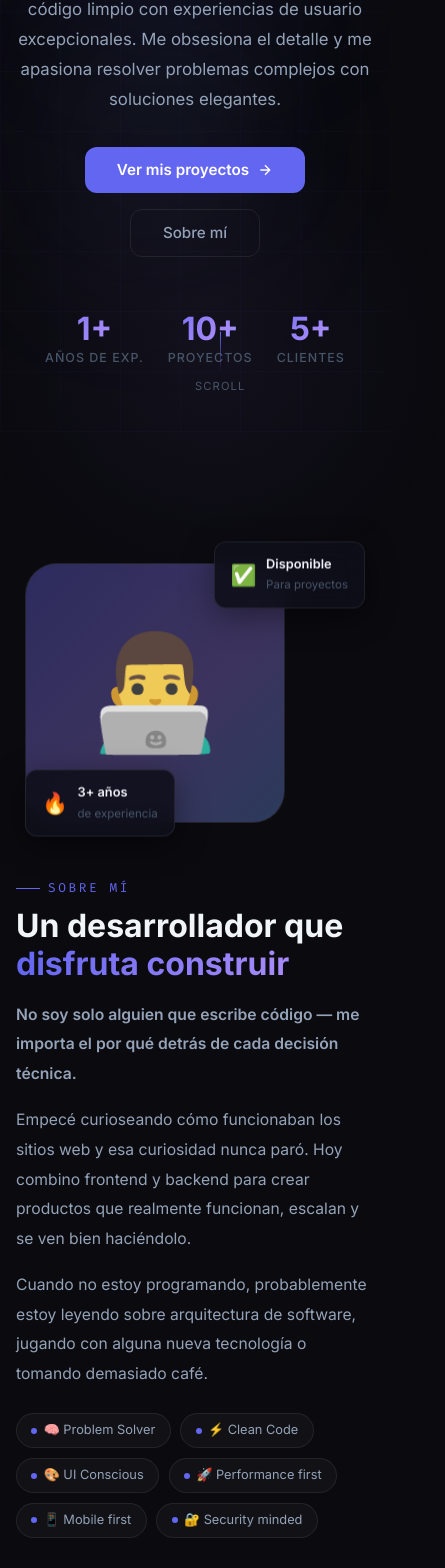
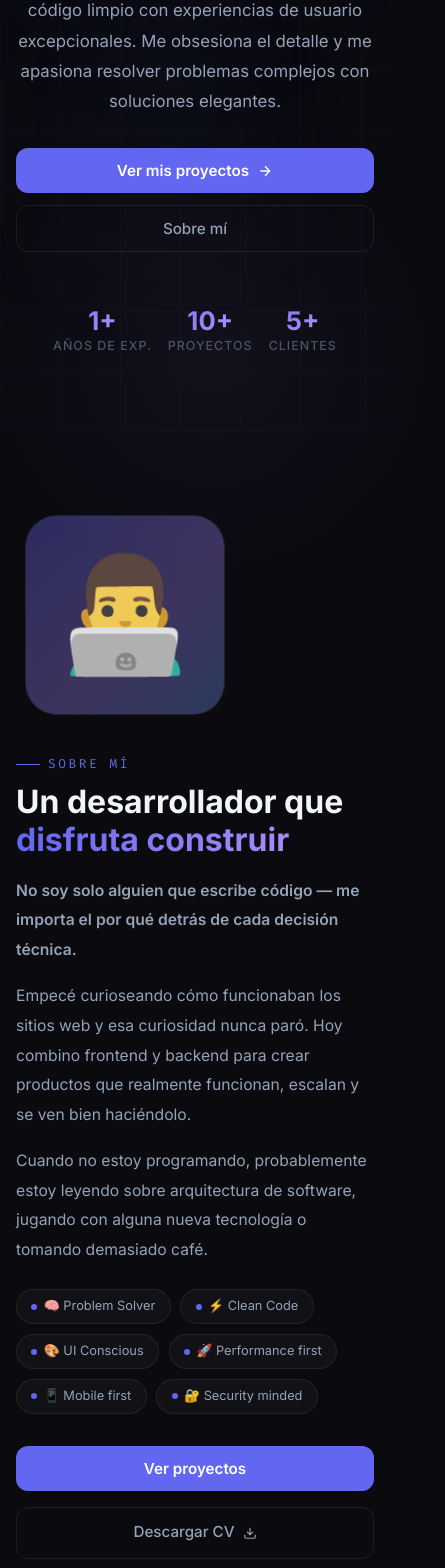
Before and after one commit to gapman20/portafolio_desarrollador, a React (Vite) app: page / in a window 390 px wide. Shown: the part 409-1977 px from the top of the page, 445 px wide, since content can reach past the window. Built offline with nearby package versions, Linux system fonts and the light colour scheme.

Commit message:
feat: Se ajusto pagina para celulares

```diff
--- a/src/components/About.css
+++ b/src/components/About.css
@@ -168,3 +168,29 @@
   .card-top-right { right: 0; }
   .card-bottom-left { left: 0; }
 }
+
+@media (max-width: 600px) {
+  .about {
+    padding: 5rem 0;
+  }
+  .about-floating-card {
+    display: none;
+  }
+  .about-layout {
+    gap: 2rem;
+  }
+  .avatar-frame {
+    max-width: 200px;
+  }
+  .about-intro {
+    font-size: 1.1rem;
+  }
+  .about-cta-row {
+    flex-direction: column;
+  }
+  .about-cta-row .btn-primary,
+  .about-cta-row .btn-ghost {
+    width: 100%;
+    justify-content: center;
+  }
+}
--- a/src/components/Contact.css
+++ b/src/components/Contact.css
@@ -112,3 +112,23 @@
   background: radial-gradient(circle, rgba(99,102,241,0.07) 0%, transparent 70%);
   pointer-events: none;
 }
+
+@media (max-width: 560px) {
+  .contact {
+    padding: 5rem 0;
+  }
+  .contact-email-btn {
+    width: 100%;
+    justify-content: center;
+    padding: 0.9rem 1.5rem;
+    font-size: 0.95rem;
+  }
+  .contact-socials {
+    flex-direction: column;
+    align-items: center;
+  }
+  .contact-social-btn {
+    width: 100%;
+    justify-content: center;
+  }
+}
--- a/src/components/Experience.css
+++ b/src/components/Experience.css
@@ -140,3 +140,15 @@
   }
   .experience-sidebar { position: static; }
 }
+
+@media (max-width: 560px) {
+  .experience {
+    padding: 5rem 0;
+  }
+  .timeline-item {
+    gap: 1rem;
+  }
+  .timeline-body {
+    padding-bottom: 2rem;
+  }
+}
--- a/src/components/Hero.css
+++ b/src/components/Hero.css
@@ -316,3 +316,37 @@
   .stat-divider { display: none; }
   .hero-socials { display: none; }
 }
+
+@media (max-width: 560px) {
+  .hero {
+    padding-top: 70px;
+  }
+  .hero-content {
+    padding: 2.5rem 0;
+  }
+  .hero-actions {
+    flex-direction: column;
+    align-items: stretch;
+    gap: 0.75rem;
+  }
+  .btn-primary,
+  .btn-ghost {
+    width: 100%;
+    justify-content: center;
+    padding: 0.8rem 1.5rem;
+  }
+  .hero-stats {
+    gap: 1rem;
+  }
+  .stat-number {
+    font-size: 1.6rem;
+  }
+  .scroll-indicator {
+    display: none;
+  }
+  .hero-orb-1,
+  .hero-orb-2,
+  .hero-orb-3 {
+    opacity: 0.5;
+  }
+}
--- a/src/components/Navbar.css
+++ b/src/components/Navbar.css
@@ -146,3 +146,15 @@
   .nav-link { width: 100%; padding: 0.75rem 1rem; }
   .nav-cta { width: 100%; text-align: center; }
 }
+
+@media (max-width: 380px) {
+  .navbar {
+    padding: 0.9rem 0;
+  }
+  .navbar.scrolled {
+    padding: 0.6rem 0;
+  }
+  .logo {
+    font-size: 1rem;
+  }
+}
--- a/src/components/Projects.css
+++ b/src/components/Projects.css
@@ -178,3 +178,20 @@
   }
   .project-card.featured .project-preview { width: 100%; }
 }
+
+@media (max-width: 560px) {
+  .projects {
+    padding: 5rem 0;
+  }
+  .project-card {
+    padding: 1.25rem;
+  }
+  .project-footer {
+    flex-direction: column;
+    align-items: flex-start;
+    gap: 0.75rem;
+  }
+  .projects-header {
+    margin-bottom: 2rem;
+  }
+}
--- a/src/components/Skills.css
+++ b/src/components/Skills.css
@@ -140,6 +140,16 @@
 .skill-fill.animate { width: var(--target-width); }
 
 @media (max-width: 600px) {
-  .tech-grid { grid-template-columns: repeat(3, 1fr); }
+  .skills {
+    padding: 5rem 0;
+  }
+  .tech-grid { grid-template-columns: repeat(3, 1fr); gap: 0.6rem; }
   .skills-bars { grid-template-columns: 1fr; }
+  .skills-header { margin-bottom: 2.5rem; }
 }
+
+@media (max-width: 400px) {
+  .tech-grid { grid-template-columns: repeat(2, 1fr); }
+  .tech-card { padding: 0.9rem 0.6rem; }
+  .tech-icon { font-size: 1.6rem; }
+}
--- a/src/index.css
+++ b/src/index.css
@@ -41,6 +41,12 @@ html {
   scroll-behavior: smooth;
   scrollbar-width: thin;
   scrollbar-color: var(--accent-primary) var(--bg-secondary);
+  overflow-x: hidden;
+  font-size: 16px;
+}
+
+@media (max-width: 380px) {
+  html { font-size: 14px; }
 }
 
 ::-webkit-scrollbar { width: 6px; }
```
